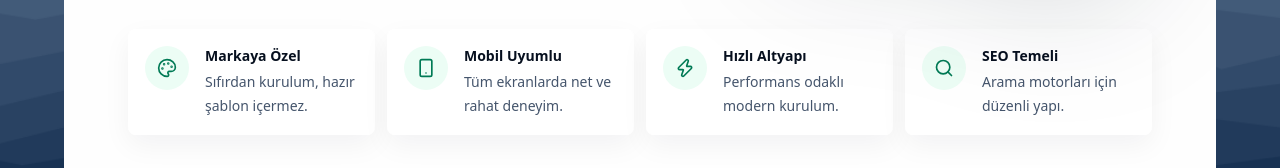
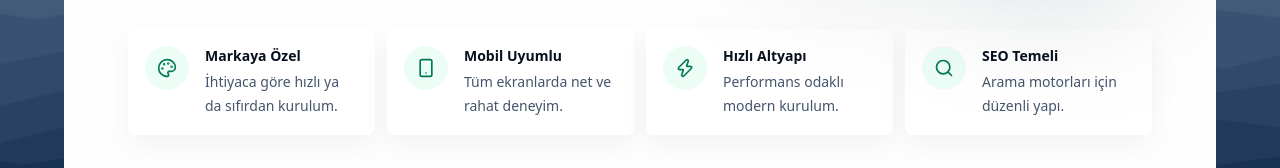
Before and after one commit to kolaysiten/clients, a Next.js app: page / in a window 1280 px wide. Shown: the part 617-785 px from the top of the page. Built offline with nearby package versions, Linux system fonts and the light colour scheme.

Commit message:
fix(HeroSection): update feature description for clarity

```diff
--- a/src/sections/home/hero-section.tsx
+++ b/src/sections/home/hero-section.tsx
@@ -33,7 +33,7 @@ const featureItems = [
   {
     icon: Palette,
     title: "Markaya Özel",
-    text: "Sıfırdan kurulum, hazır şablon içermez.",
+    text: "İhtiyaca göre hızlı ya da sıfırdan kurulum.",
   },
   {
     icon: Smartphone,
```
